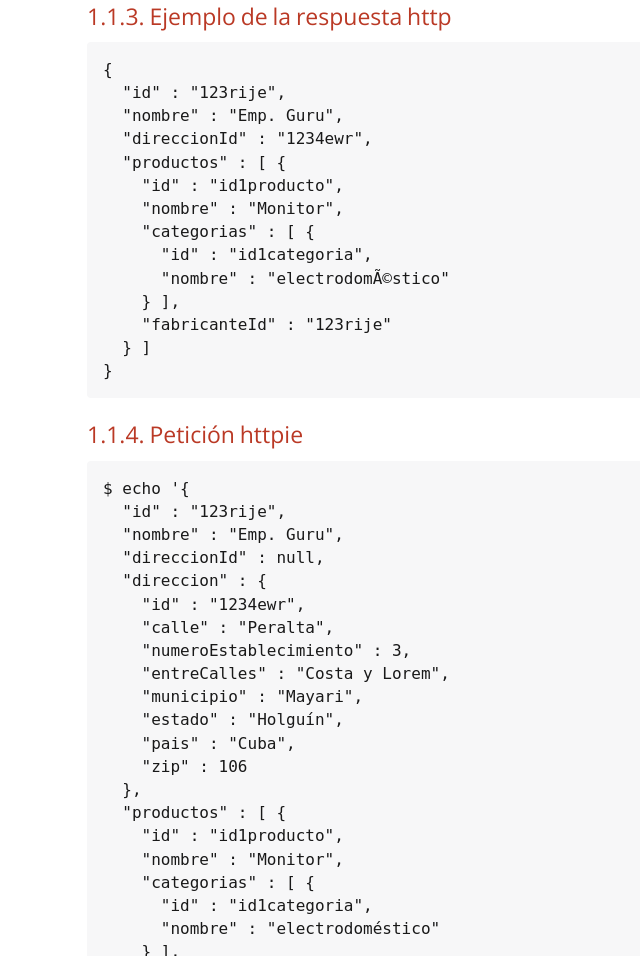
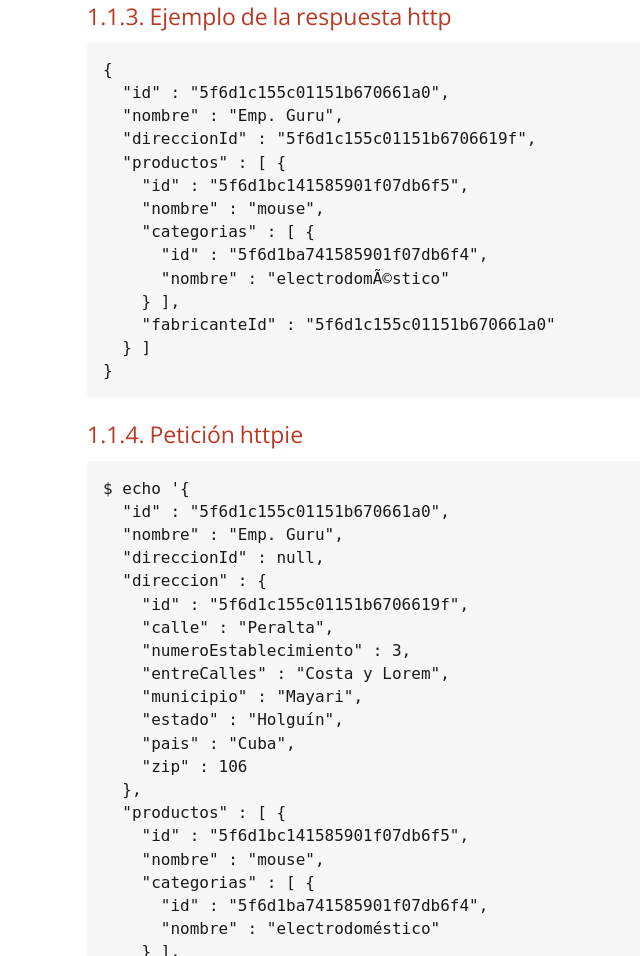
Before and after one commit to jlorenzoC/spring-boot-mongodb, a plain HTML site: page index.html in a window 1280 px wide. Shown: the part 1844-2800 px from the top of the page, without its empty margins (248-888 px from the left). Drawn offline with nearby package versions, Linux system fonts and the light colour scheme; a web font is replaced by a local one.

Commit message:
:art: Mejorando estructura de código

```diff
--- a/index.html
+++ b/index.html
@@ -488,11 +488,11 @@ body.book #toc,body.book #preamble,body.book h1.sect0,body.book .sect1>h2{page-b
 <pre class="highlight"><code class="language-bash" data-lang="bash">$ curl 'http://localhost:8080/fabricante' -i -X POST \
     -H 'Content-Type: application/json' \
     -d '{
-  "id" : "123rije",
+  "id" : "5f6d1c155c01151b670661a0",
   "nombre" : "Emp. Guru",
   "direccionId" : null,
   "direccion" : {
-    "id" : "1234ewr",
+    "id" : "5f6d1c155c01151b6706619f",
     "calle" : "Peralta",
     "numeroEstablecimiento" : 3,
     "entreCalles" : "Costa y Lorem",
@@ -502,10 +502,10 @@ body.book #toc,body.book #preamble,body.book h1.sect0,body.book .sect1>h2{page-b
     "zip" : 106
   },
   "productos" : [ {
-    "id" : "id1producto",
-    "nombre" : "Monitor",
+    "id" : "5f6d1bc141585901f07db6f5",
+    "nombre" : "mouse",
     "categorias" : [ {
-      "id" : "id1categoria",
+      "id" : "5f6d1ba741585901f07db6f4",
       "nombre" : "electrodoméstico"
     } ],
     "fabricanteId" : null
@@ -520,15 +520,15 @@ body.book #toc,body.book #preamble,body.book h1.sect0,body.book .sect1>h2{page-b
 <div class="content">
 <pre class="highlight nowrap"><code class="language-http" data-lang="http">POST /fabricante HTTP/1.1
 Content-Type: application/json
-Content-Length: 530
+Content-Length: 587
 Host: localhost:8080
 
 {
-  "id" : "123rije",
+  "id" : "5f6d1c155c01151b670661a0",
   "nombre" : "Emp. Guru",
   "direccionId" : null,
   "direccion" : {
-    "id" : "1234ewr",
+    "id" : "5f6d1c155c01151b6706619f",
     "calle" : "Peralta",
     "numeroEstablecimiento" : 3,
     "entreCalles" : "Costa y Lorem",
@@ -538,10 +538,10 @@ Host: localhost:8080
     "zip" : 106
   },
   "productos" : [ {
-    "id" : "id1producto",
-    "nombre" : "Monitor",
+    "id" : "5f6d1bc141585901f07db6f5",
+    "nombre" : "mouse",
     "categorias" : [ {
-      "id" : "id1categoria",
+      "id" : "5f6d1ba741585901f07db6f4",
       "nombre" : "electrodoméstico"
     } ],
     "fabricanteId" : null
@@ -555,17 +555,17 @@ Host: localhost:8080
 <div class="listingblock">
 <div class="content">
 <pre class="highlight nowrap"><code>{
-  "id" : "123rije",
+  "id" : "5f6d1c155c01151b670661a0",
   "nombre" : "Emp. Guru",
-  "direccionId" : "1234ewr",
+  "direccionId" : "5f6d1c155c01151b6706619f",
   "productos" : [ {
-    "id" : "id1producto",
-    "nombre" : "Monitor",
+    "id" : "5f6d1bc141585901f07db6f5",
+    "nombre" : "mouse",
     "categorias" : [ {
-      "id" : "id1categoria",
+      "id" : "5f6d1ba741585901f07db6f4",
       "nombre" : "electrodomÃ©stico"
     } ],
-    "fabricanteId" : "123rije"
+    "fabricanteId" : "5f6d1c155c01151b670661a0"
   } ]
 }</code></pre>
 </div>
@@ -576,11 +576,11 @@ Host: localhost:8080
 <div class="listingblock">
 <div class="content">
 <pre class="highlight"><code class="language-bash" data-lang="bash">$ echo '{
-  "id" : "123rije",
+  "id" : "5f6d1c155c01151b670661a0",
   "nombre" : "Emp. Guru",
   "direccionId" : null,
   "direccion" : {
-    "id" : "1234ewr",
+    "id" : "5f6d1c155c01151b6706619f",
     "calle" : "Peralta",
     "numeroEstablecimiento" : 3,
     "entreCalles" : "Costa y Lorem",
@@ -590,10 +590,10 @@ Host: localhost:8080
     "zip" : 106
   },
   "productos" : [ {
-    "id" : "id1producto",
-    "nombre" : "Monitor",
+    "id" : "5f6d1bc141585901f07db6f5",
+    "nombre" : "mouse",
     "categorias" : [ {
-      "id" : "id1categoria",
+      "id" : "5f6d1ba741585901f07db6f4",
       "nombre" : "electrodoméstico"
     } ],
     "fabricanteId" : null
@@ -608,11 +608,11 @@ Host: localhost:8080
 <div class="listingblock">
 <div class="content">
 <pre class="highlight nowrap"><code>{
-  "id" : "123rije",
+  "id" : "5f6d1c155c01151b670661a0",
   "nombre" : "Emp. Guru",
   "direccionId" : null,
   "direccion" : {
-    "id" : "1234ewr",
+    "id" : "5f6d1c155c01151b6706619f",
     "calle" : "Peralta",
     "numeroEstablecimiento" : 3,
     "entreCalles" : "Costa y Lorem",
@@ -622,10 +622,10 @@ Host: localhost:8080
     "zip" : 106
   },
   "productos" : [ {
-    "id" : "id1producto",
-    "nombre" : "Monitor",
+    "id" : "5f6d1bc141585901f07db6f5",
+    "nombre" : "mouse",
     "categorias" : [ {
-      "id" : "id1categoria",
+      "id" : "5f6d1ba741585901f07db6f4",
       "nombre" : "electrodomÃ©stico"
     } ],
     "fabricanteId" : null
@@ -639,17 +639,17 @@ Host: localhost:8080
 <div class="listingblock">
 <div class="content">
 <pre class="highlight nowrap"><code>{
-  "id" : "123rije",
+  "id" : "5f6d1c155c01151b670661a0",
   "nombre" : "Emp. Guru",
-  "direccionId" : "1234ewr",
+  "direccionId" : "5f6d1c155c01151b6706619f",
   "productos" : [ {
-    "id" : "id1producto",
-    "nombre" : "Monitor",
+    "id" : "5f6d1bc141585901f07db6f5",
+    "nombre" : "mouse",
     "categorias" : [ {
-      "id" : "id1categoria",
+      "id" : "5f6d1ba741585901f07db6f4",
       "nombre" : "electrodomÃ©stico"
     } ],
-    "fabricanteId" : "123rije"
+    "fabricanteId" : "5f6d1c155c01151b670661a0"
   } ]
 }</code></pre>
 </div>
@@ -859,40 +859,25 @@ Host: localhost:8080</code></pre>
 <div class="content">
 <pre class="highlight nowrap"><code class="language-http" data-lang="http">HTTP/1.1 200 OK
 Content-Type: application/json
-Content-Length: 881
+Content-Length: 508
 
 [ {
-  "id" : "5f6b3e6e61588466fa36b4c9",
-  "nombre" : "Empresa Foo",
-  "direccionId" : "5f6b3e6e61588466fa36b4c8",
+  "id" : "5f6d1c155c01151b670661a0",
+  "nombre" : "Emp. Guru",
+  "direccionId" : "5f6d1c155c01151b6706619f",
   "productos" : [ {
-    "id" : "5f6a17189d6be6718dd10d07",
+    "id" : "5f6d1bc141585901f07db6f5",
     "nombre" : "mouse",
-    "categorias" : [ ],
-    "fabricanteId" : "5f6b3e6e61588466fa36b4c9"
-  } ]
-}, {
-  "id" : "5f6b3f2c61588466fa36b4cb",
-  "nombre" : "Empresa Lorem",
-  "direccionId" : "5f6b3f2c61588466fa36b4ca",
-  "productos" : [ ]
-}, {
-  "id" : "123rije",
-  "nombre" : "Emp. Guru",
-  "direccionId" : "1234ewr",
-  "productos" : [ {
-    "id" : "id1producto",
-    "nombre" : "Monitor",
     "categorias" : [ {
-      "id" : "id1categoria",
-      "nombre" : "electrodoméstico"
+      "id" : "5f6d1ba741585901f07db6f4",
+      "nombre" : "Computer hardware"
     } ],
     "fabricanteId" : "123rije"
   } ]
 }, {
-  "id" : "5f6cfb143c67c34344ef594d",
+  "id" : "5f6d1e1041585901f07db6f9",
   "nombre" : "Empresa Lorem Ipsum",
-  "direccionId" : "5f6cfb143c67c34344ef594c",
+  "direccionId" : "5f6d1e1041585901f07db6f8",
   "productos" : [ ]
 } ]</code></pre>
 </div>
@@ -917,37 +902,22 @@ Content-Length: 881
 <div class="listingblock">
 <div class="content">
 <pre class="highlight nowrap"><code>[ {
-  "id" : "5f6b3e6e61588466fa36b4c9",
-  "nombre" : "Empresa Foo",
-  "direccionId" : "5f6b3e6e61588466fa36b4c8",
+  "id" : "5f6d1c155c01151b670661a0",
+  "nombre" : "Emp. Guru",
+  "direccionId" : "5f6d1c155c01151b6706619f",
   "productos" : [ {
-    "id" : "5f6a17189d6be6718dd10d07",
+    "id" : "5f6d1bc141585901f07db6f5",
     "nombre" : "mouse",
-    "categorias" : [ ],
-    "fabricanteId" : "5f6b3e6e61588466fa36b4c9"
-  } ]
-}, {
-  "id" : "5f6b3f2c61588466fa36b4cb",
-  "nombre" : "Empresa Lorem",
-  "direccionId" : "5f6b3f2c61588466fa36b4ca",
-  "productos" : [ ]
-}, {
-  "id" : "123rije",
-  "nombre" : "Emp. Guru",
-  "direccionId" : "1234ewr",
-  "productos" : [ {
-    "id" : "id1producto",
-    "nombre" : "Monitor",
     "categorias" : [ {
-      "id" : "id1categoria",
-      "nombre" : "electrodomÃ©stico"
+      "id" : "5f6d1ba741585901f07db6f4",
+      "nombre" : "Computer hardware"
     } ],
     "fabricanteId" : "123rije"
   } ]
 }, {
-  "id" : "5f6cfb143c67c34344ef594d",
+  "id" : "5f6d1e1041585901f07db6f9",
   "nombre" : "Empresa Lorem Ipsum",
-  "direccionId" : "5f6cfb143c67c34344ef594c",
+  "direccionId" : "5f6d1e1041585901f07db6f8",
   "productos" : [ ]
 } ]</code></pre>
 </div>
```
Also changed, not shown: 3 other files.
